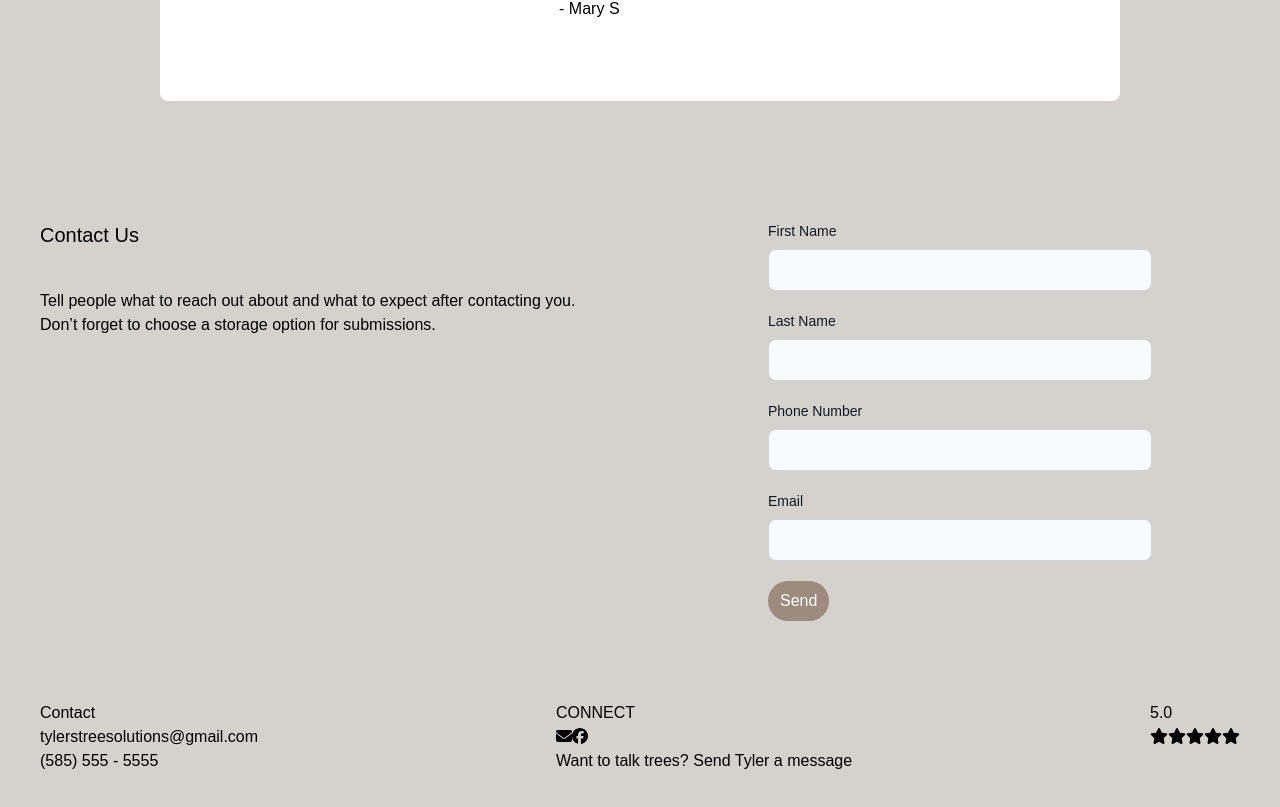
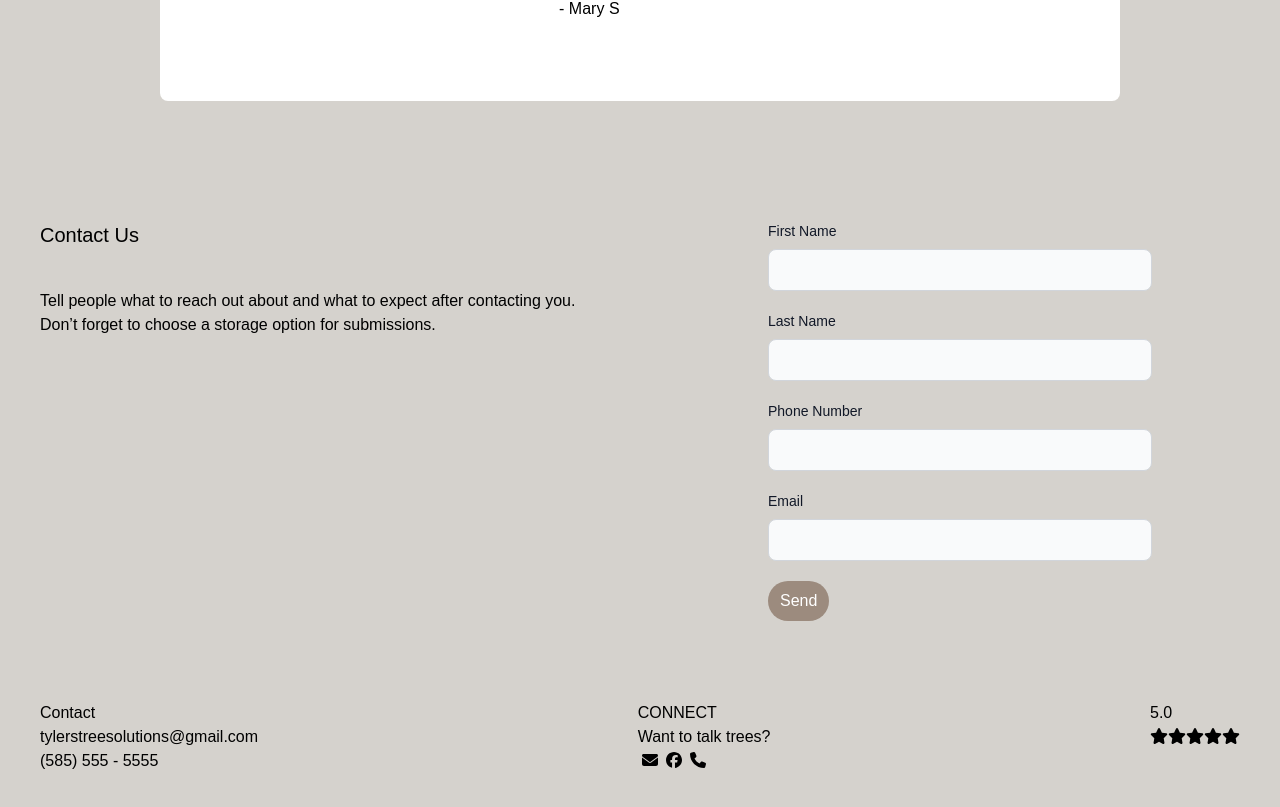
Before and after one commit to gmcclarin/tyler, a React (Create React App) app: page / in a window 1280 px wide. Shown: the part 2237-3044 px from the top of the page. Built offline with nearby package versions, Linux system fonts and the light colour scheme.

Commit message:
make fonticons clickable links, and css styling on column 3

```diff
--- a/src/components/Footer.js
+++ b/src/components/Footer.js
@@ -1,9 +1,8 @@
 import { FontAwesomeIcon } from '@fortawesome/react-fontawesome'
 import { faEnvelope } from '@fortawesome/free-solid-svg-icons'
 import { faStar } from '@fortawesome/free-solid-svg-icons';
-// import { faFacebook } from '@fortawesome/free-solid-svg-icons';
 import { faFacebook } from '@fortawesome/free-brands-svg-icons';
-// import { faStar } from '@fortawesome/free-regular-svg-icons';
+import { faPhone } from '@fortawesome/free-solid-svg-icons';
 
 
 const Footer = () => {
@@ -17,13 +16,15 @@ const Footer = () => {
 
             <div className="p-10">
             <div>CONNECT</div>
+                <div>Want to talk trees?</div>
                 <div>
-                    <FontAwesomeIcon icon={faEnvelope} />
-                    <FontAwesomeIcon icon={faFacebook} />
+                    <a href="mailto:" className="p-1"><FontAwesomeIcon icon={faEnvelope} /></a>
+                    <a href="" className="p-1"><FontAwesomeIcon icon={faFacebook} /></a>
+                    <a href="tel:585-555-5555" className="p-1"><FontAwesomeIcon icon={faPhone}/></a>
 
                 </div>
 
-                <div>Want to talk trees? <a href="#contact">Send Tyler a message</a></div>
+
             </div>
 
             <div className="p-10">
```
